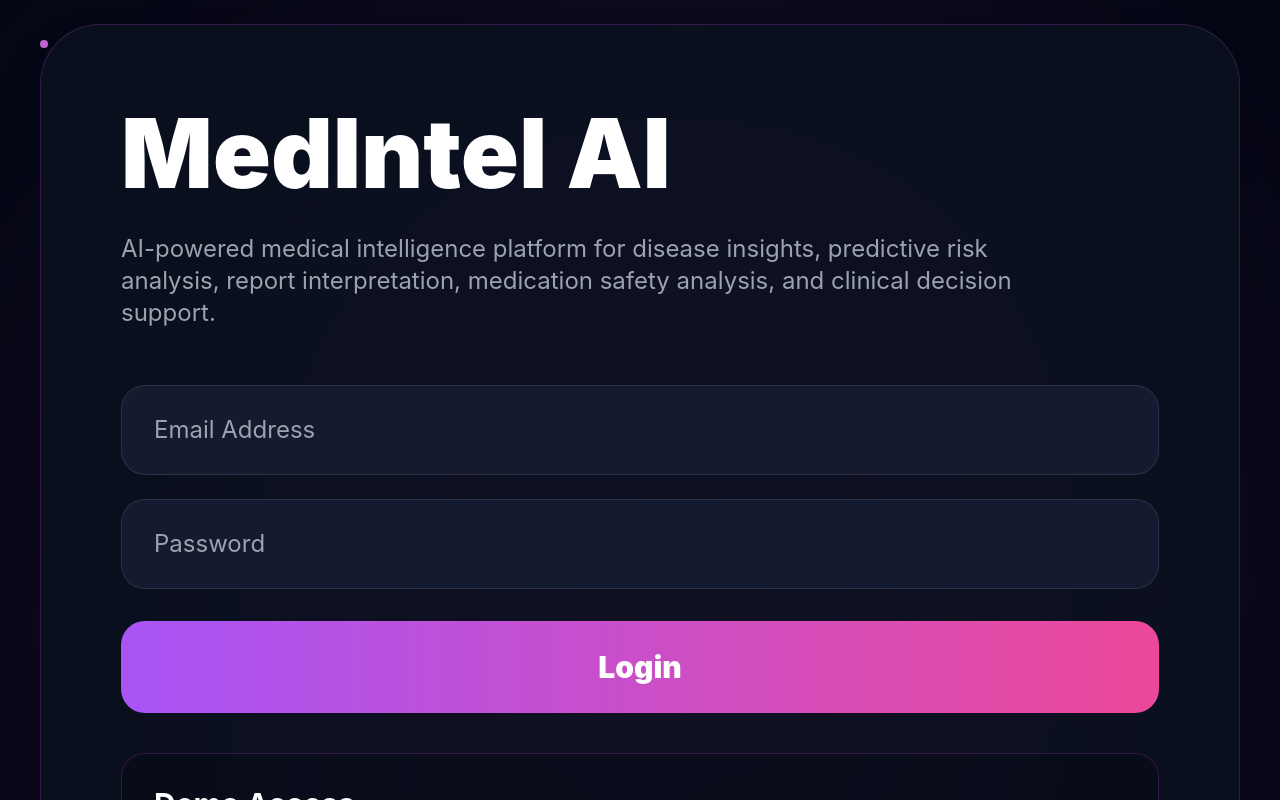
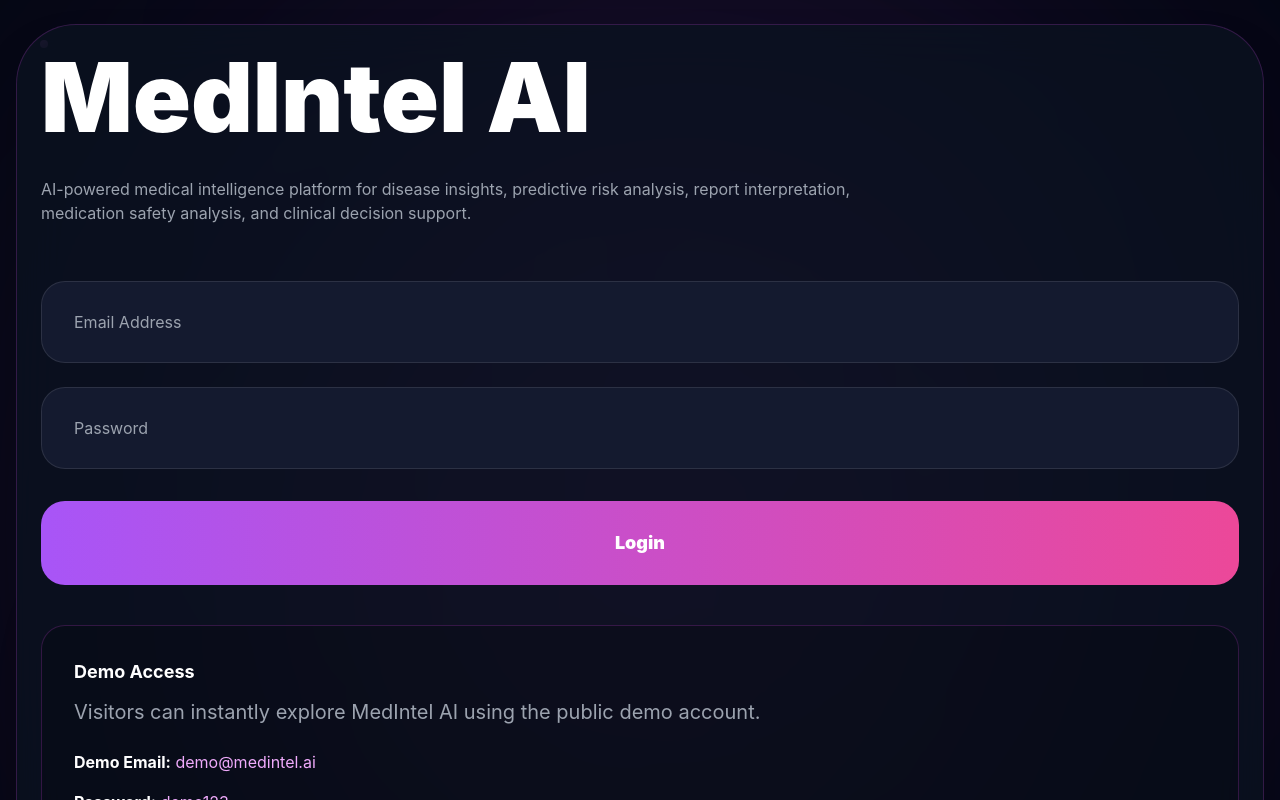
Before and after one commit to Simi268/Medintel-AI, a React (Vite) app in the folder frontend/: page /login in a window 1280 px wide. Shown: the top 800 px of the page. Built offline with nearby package versions, Linux system fonts and the light colour scheme.

Commit message:
Fixed mobile responsive layout

```diff
--- a/frontend/src/App.tsx
+++ b/frontend/src/App.tsx
@@ -674,8 +674,7 @@ export default function App() {
 {/* CHAT */}
 {messages.length === 0 && !conversationId ? (
 
-<div className="flex-1 relative overflow-hidden bg-[#030712] flex items-center justify-center">
-
+<div className="flex-1 relative overflow-y-auto bg-[#030712] flex items-center justify-center px-4">
   {/* BACKGROUND */}
   <div className="absolute inset-0 overflow-hidden">
 
@@ -700,50 +699,22 @@ export default function App() {
 
   </div>
 
+
 {/* HERO CONTENT */}
-  <div className="relative z-10 flex flex-col items-center">
+<div className="relative z-10 flex flex-col items-center px-4 text-center w-full max-w-7xl">
 
   {/* BRAIN */}
-    <div className="relative mb-12">
+  <div className="relative mb-8 md:mb-12">
 
     <div className="absolute inset-0 rounded-full border border-fuchsia-500/20 scale-[1.3]" />
     <div className="absolute inset-0 rounded-full border border-fuchsia-500/10 scale-[1.6]" />
     <div className="absolute inset-0 rounded-full border border-fuchsia-500/10 scale-[1.9]" />
 
-      <div className="w-32 h-32 rounded-full bg-gradient-to-r from-purple-500 to-pink-500 flex items-center justify-center shadow-[0_0_120px_rgba(217,70,239,0.55)] animate-pulse">
+    <div className="w-20 h-20 md:w-32 md:h-32 rounded-full bg-gradient-to-r from-purple-500 to-pink-500 flex items-center justify-center shadow-[0_0_120px_rgba(217,70,239,0.55)] animate-pulse">
 
       <Brain
-          size={56}
-          className="text-white"
-        />
-
-      </div>
-
-      {/* FLOATING ICONS */}
-
-      <div className="absolute -left-14 top-6 float-slow w-14 h-14 rounded-2xl bg-[#1f2238] border border-fuchsia-500/20 flex items-center justify-center">
-
-        <Activity
-          size={24}
-          className="text-fuchsia-400"
-        />
-
-      </div>
-
-      <div className="absolute -right-14 top-8 float-delay w-14 h-14 rounded-2xl bg-[#1f2238] border border-fuchsia-500/20 flex items-center justify-center">
-
-        <Pill
-          size={24}
-          className="text-fuchsia-400"
-        />
-
-      </div>
-
-      <div className="absolute left-1/2 -bottom-8 -translate-x-1/2 float-slow w-14 h-14 rounded-2xl bg-[#1f2238] border border-fuchsia-500/20 flex items-center justify-center">
-
-        <FileText
-          size={24}
-          className="text-fuchsia-400"
+        size={32}
+        className="md:w-14 md:h-14 text-white"
       />
 
     </div>
@@ -752,7 +723,7 @@ export default function App() {
 
   {/* TITLE */}
 
-    <h1 className="text-9xl font-black mb-5 bg-gradient-to-r from-white via-pink-200 to-fuchsia-500 bg-clip-text text-transparent">
+  <h1 className="text-4xl sm:text-5xl md:text-7xl xl:text-9xl font-black mb-4 md:mb-5 bg-gradient-to-r from-white via-pink-200 to-fuchsia-500 bg-clip-text text-transparent break-words">
 
     MedIntel AI
 
@@ -760,7 +731,7 @@ export default function App() {
 
   {/* SUBTITLE */}
 
-    <p className="text-gray-200 text-xl text-center max-w-4xl leading-relaxed mb-12">
+  <p className="text-sm md:text-xl text-center max-w-4xl leading-relaxed mb-8 md:mb-12 text-gray-200">
 
     Describe symptoms, upload reports, analyze medications
     and receive intelligent AI-powered healthcare insights.
@@ -769,55 +740,55 @@ export default function App() {
 
   {/* CARDS */}
 
-    <div className="grid grid-cols-4 gap-5">
+  <div className="grid grid-cols-2 lg:grid-cols-4 gap-3 md:gap-5 w-full max-w-5xl">
 
-      <div className="w-44 h-32 rounded-3xl bg-[#171b2d]/70 backdrop-blur-xl border border-white/10 hover:border-fuchsia-500/30 hover:scale-105 transition-all flex flex-col items-center justify-center">
+    <div className="w-full h-28 md:w-44 md:h-32 rounded-3xl bg-[#171b2d]/70 backdrop-blur-xl border border-white/10 hover:border-fuchsia-500/30 transition-all flex flex-col items-center justify-center">
 
       <Activity
-          size={26}
-          className="mb-3 text-fuchsia-400"
+        size={22}
+        className="mb-2 text-fuchsia-400"
       />
 
-        <span className="font-semibold">
+      <span className="font-semibold text-xs md:text-sm text-center px-2">
         Symptom Analysis
       </span>
 
     </div>
 
-      <div className="w-44 h-32 rounded-3xl bg-[#171b2d]/70 backdrop-blur-xl border border-white/10 hover:border-fuchsia-500/30 hover:scale-105 transition-all flex flex-col items-center justify-center">
+    <div className="w-full h-28 md:w-44 md:h-32 rounded-3xl bg-[#171b2d]/70 backdrop-blur-xl border border-white/10 hover:border-fuchsia-500/30 transition-all flex flex-col items-center justify-center">
 
       <FileText
-          size={26}
-          className="mb-3 text-fuchsia-400"
+        size={22}
+        className="mb-2 text-fuchsia-400"
       />
 
-        <span className="font-semibold">
+      <span className="font-semibold text-xs md:text-sm text-center px-2">
         Report Analyzer
       </span>
 
     </div>
 
-      <div className="w-44 h-32 rounded-3xl bg-[#171b2d]/70 backdrop-blur-xl border border-white/10 hover:border-fuchsia-500/30 hover:scale-105 transition-all flex flex-col items-center justify-center">
+    <div className="w-full h-28 md:w-44 md:h-32 rounded-3xl bg-[#171b2d]/70 backdrop-blur-xl border border-white/10 hover:border-fuchsia-500/30 transition-all flex flex-col items-center justify-center">
 
       <Pill
-          size={26}
-          className="mb-3 text-fuchsia-400"
+        size={22}
+        className="mb-2 text-fuchsia-400"
       />
 
-        <span className="font-semibold">
+      <span className="font-semibold text-xs md:text-sm text-center px-2">
         Drug Interaction
       </span>
 
     </div>
 
-      <div className="w-44 h-32 rounded-3xl bg-[#171b2d]/70 backdrop-blur-xl border border-white/10 hover:border-fuchsia-500/30 hover:scale-105 transition-all flex flex-col items-center justify-center">
+    <div className="w-full h-28 md:w-44 md:h-32 rounded-3xl bg-[#171b2d]/70 backdrop-blur-xl border border-white/10 hover:border-fuchsia-500/30 transition-all flex flex-col items-center justify-center">
 
       <Calculator
-          size={26}
-          className="mb-3 text-fuchsia-400"
+        size={22}
+        className="mb-2 text-fuchsia-400"
       />
 
-        <span className="font-semibold">
+      <span className="font-semibold text-xs md:text-sm text-center px-2">
         BMI Calculator
       </span>
 
@@ -826,6 +797,7 @@ export default function App() {
   </div>
 
 </div>
+
 
 </div>
 
--- a/frontend/src/pages/Login.tsx
+++ b/frontend/src/pages/Login.tsx
@@ -53,7 +53,8 @@ export default function Login() {
   };
 
   return (
-    <div className="min-h-screen bg-[#030712] flex items-center justify-center px-4 md:px-10 py-6 relative overflow-hidden">
+
+    <div className="min-h-screen bg-[#030712] flex items-center justify-center px-4 md:px-4 md:px-10 py-6 relative overflow-hidden">
 
       {/* Floating particles */}
       <div className="absolute top-10 left-10 w-2 h-2 bg-fuchsia-400 rounded-full animate-pulse" />
@@ -72,28 +73,28 @@ export default function Login() {
       <div
         className="
           w-full
-          max-w-[1300px]
+          max-w-full max-w-[1300px]
           min-h-auto
           md:min-h-[850px]
           rounded-[32px]
-          md:rounded-[60px]
+          md:rounded-[32px] md:rounded-[60px]
           border
           border-fuchsia-500/20
           bg-[#0b1220]/80
           backdrop-blur-xl
           p-6
-          md:p-20
+          md:p-6 md:p-20
           shadow-2xl
           relative
           z-10
         "
       >
         {/* Header */}
-        <h1 className="text-4xl sm:text-5xl md:text-8xl font-black text-white">
+        <h1 className="text-4xl sm:text-5xl md:text-4xl sm:text-5xl md:text-8xl font-black text-white">
           MedIntel AI
         </h1>
 
-        <p className="text-base sm:text-lg md:text-2xl text-gray-400 mt-4 md:mt-8 leading-relaxed max-w-4xl">
+        <p className="text-base sm:text-lg md:text-base md:text-2xl text-gray-400 mt-4 md:mt-8 leading-relaxed max-w-4xl">
           AI-powered medical intelligence platform for disease insights,
           predictive risk analysis, report interpretation, medication
           safety analysis, and clinical decision support.
@@ -117,11 +118,11 @@ export default function Login() {
             border
             border-white/10
             px-5
-            md:px-8
+            md:px-5 md:px-8
             py-4
-            md:py-7
+            md:py-4 md:py-7
             text-base
-            md:text-2xl
+            md:text-base md:text-2xl
             text-white
             placeholder:text-gray-400
             outline-none
@@ -147,11 +148,11 @@ export default function Login() {
             border
             border-white/10
             px-5
-            md:px-8
+            md:px-5 md:px-8
             py-4
-            md:py-7
+            md:py-4 md:py-7
             text-base
-            md:text-2xl
+            md:text-text-base md:text-base md:text-2xl
             text-white
             placeholder:text-gray-400
             outline-none
@@ -173,9 +174,9 @@ export default function Login() {
             from-purple-500
             to-pink-500
             py-4
-            md:py-7
+            md:py-4 md:py-7
             text-lg
-            md:text-3xl
+            md:text-lg md:text-3xl
             font-black
             text-white
             hover:scale-[1.01]
@@ -199,7 +200,7 @@ export default function Login() {
             md:p-8
           "
         >
-          <h2 className="text-xl md:text-3xl font-bold text-white">
+          <h2 className="text-xl md:text-lg md:text-3xl font-bold text-white">
             Demo Access
           </h2>
 
@@ -209,7 +210,7 @@ export default function Login() {
           </p>
 
           <div className="mt-6 space-y-3 md:space-y-4">
-            <p className="text-base md:text-2xl">
+            <p className="text-base md:text-base md:text-2xl">
               <span className="font-bold text-white">
                 Demo Email:
               </span>{" "}
@@ -218,7 +219,7 @@ export default function Login() {
               </span>
             </p>
 
-            <p className="text-base md:text-2xl">
+            <p className="text-base md:text-base md:text-2xl">
               <span className="font-bold text-white">
                 Password:
               </span>{" "}
@@ -237,7 +238,7 @@ export default function Login() {
               border
               border-fuchsia-500/30
               px-5
-              md:px-8
+              md:px-5 md:px-8
               py-3
               md:py-4
               text-sm
```
Also changed, not shown: 1 other file (tests, documents, lock files or other folders). Lines whose indentation alone changed are shown as unchanged.
